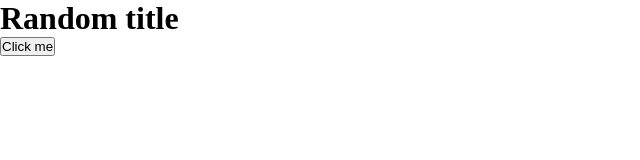
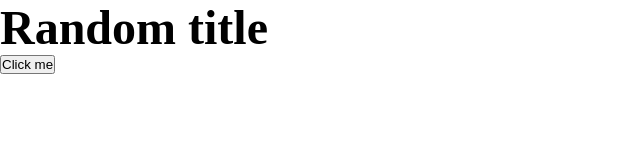
Before and after one commit to 9WebDev/git-practice, a plain HTML site: page index.html in a window 1280 px wide. Shown: the whole page, without its empty margins (0-640 px from the left). Drawn offline with Linux system fonts and the light colour scheme.

Commit message:
Added classes and font-size

```diff
--- a/index.html
+++ b/index.html
@@ -8,8 +8,8 @@
     <title>Git Practice</title>
 </head>
 <body>
-    <h1>Random title</h1>
-    <button>Click me</button>
+    <h1 class="title">Random title</h1>
+    <button class="btn"">Click me</button>
     <script src="script.js"></script>
 </body>
 </html>
--- a/main.css
+++ b/main.css
@@ -3,3 +3,6 @@
     padding: 0;
     box-sizing: border-box;
 }
+.title {
+    font-size: 3rem;
+}
```
